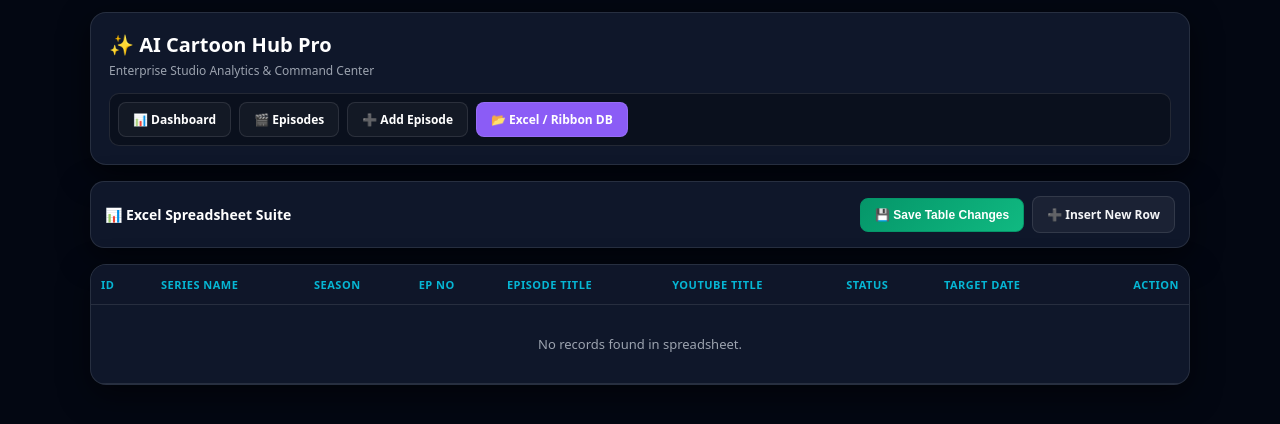
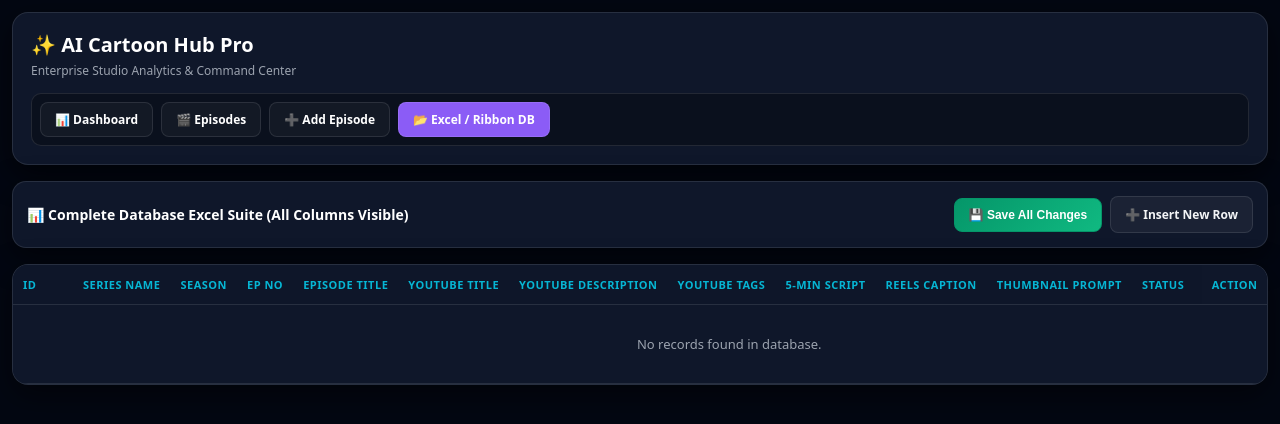
Before and after one commit to tanveer97082/cartoon_manager, a PHP site: page /export_import.php in a window 1280 px wide. Shown: the top 424 px of the page. Run offline with PHP 8.4, Linux system fonts and the light colour scheme; data comes from the database, SQL or seed files in the repository.

Commit message:
Update export_import.php

```diff
--- a/export_import.php
+++ b/export_import.php
@@ -7,58 +7,75 @@ require_once 'config.php';
 
 $msg = "";
 
-// Handle Inline Excel Data Update / Save
-if ($_SERVER['REQUEST_METHOD'] === 'POST' && isset($_POST['save_grid'])) {
+// Handle Full Database Grid Save (All Columns)
+if ($_SERVER['REQUEST_METHOD'] === 'POST' && isset($_POST['save_all_columns'])) {
     if (isset($_POST['row_id']) && is_array($_POST['row_id'])) {
-        $stmt =$db->prepare("UPDATE episodes SET series_name=?, season_name=?, episode_num=?, title=?, yt_title=?, status=?, target_date=? WHERE id=?");
+        $stmt = $db->prepare("UPDATE episodes SET series_name=?, season_name=?, episode_num=?, title=?, yt_title=?, yt_desc=?, yt_tags=?, script=?, reels_tiktok_caption=?, thumbnail_prompt=?, status=?, target_date=? WHERE id=?");
 
-        for ($i = 0; $i < count($_POST['row_id']);$i++) {
-            $id =$_POST['row_id'][$i];$series = $_POST['series_name'][$i];
-            $season =$_POST['season_name'][$i];$ep_num = $_POST['episode_num'][$i];
-            $title =$_POST['title'][$i];$yt_title = $_POST['yt_title'][$i];
-            $status =$_POST['status'][$i];$target_date = $_POST['target_date'][$i];
+        for ($i = 0; $i < count($_POST['row_id']); $i++) {
+            $id = $_POST['row_id'][$i];
+            $series = $_POST['series_name'][$i];
+            $season = $_POST['season_name'][$i];
+            $ep_num = $_POST['episode_num'][$i];
+            $title = $_POST['title'][$i];
+            $yt_title = $_POST['yt_title'][$i];
+            $yt_desc = $_POST['yt_desc'][$i];
+            $yt_tags = $_POST['yt_tags'][$i];
+            $script = $_POST['script'][$i];
+            $caption = $_POST['reels_tiktok_caption'][$i];
+            $thumb = $_POST['thumbnail_prompt'][$i];
+            $status = $_POST['status'][$i];
+            $target_date = $_POST['target_date'][$i];
 
-            $stmt->execute([$series,$season, $ep_num,$title, $yt_title,$status, $target_date,$id]);
+            $stmt->execute([$series, $season, $ep_num, $title, $yt_title, $yt_desc, $yt_tags, $script, $caption, $thumb, $status, $target_date, $id]);
         }
-        $msg = "Excel grid changes successfully saved to database!";
+        $msg = "All hidden and visible database columns updated successfully!";
     }
 }
 
-// Handle Add New Row from Excel Grid
+// Handle Add New Row with Complete Data
 if ($_SERVER['REQUEST_METHOD'] === 'POST' && isset($_POST['add_row'])) {
-    $stmt =$db->prepare("INSERT INTO episodes (series_name, season_name, episode_num, title, yt_title, status, target_date) VALUES (?, ?, ?, ?, ?, ?, ?)");
-    $stmt->execute([$_POST['new_series'] ?? 'Munki & Trunk',
-        $_POST['new_season'] ?? 'Season 1',$_POST['new_ep'] ?? 'S1E1',
-        $_POST['new_title'] ?? 'New Episode',$_POST['new_yt'] ?? 'YouTube Title',
+    $stmt = $db->prepare("INSERT INTO episodes (series_name, season_name, episode_num, title, yt_title, yt_desc, yt_tags, script, reels_tiktok_caption, thumbnail_prompt, status, target_date) VALUES (?, ?, ?, ?, ?, ?, ?, ?, ?, ?, ?, ?)");
+    $stmt->execute([
+        $_POST['new_series'] ?? 'Munki & Trunk',
+        $_POST['new_season'] ?? 'Season 1',
+        $_POST['new_ep'] ?? 'S1E1',
+        $_POST['new_title'] ?? 'New Episode',
+        $_POST['new_yt'] ?? 'YouTube Title',
+        $_POST['new_desc'] ?? '',
+        $_POST['new_tags'] ?? '',
+        $_POST['new_script'] ?? '',
+        $_POST['new_caption'] ?? '',
+        $_POST['new_thumb'] ?? '',
         'Script Ready',
         date('Y-m-d')
     ]);
-    $msg = "New row added successfully!";
+    $msg = "New complete episode row inserted!";
 }
 
-// Handle Row Delete from Grid
+// Handle Row Delete
 if (isset($_GET['delete_id'])) {
-    $stmt =$db->prepare("DELETE FROM episodes WHERE id = ?");
+    $stmt = $db->prepare("DELETE FROM episodes WHERE id = ?");
     $stmt->execute([$_GET['delete_id']]);
     header("Location: export_import.php");
     exit;
 }
 
-$rows =$db->query("SELECT * FROM episodes ORDER BY id DESC")->fetchAll(PDO::FETCH_ASSOC);
+$rows = $db->query("SELECT * FROM episodes ORDER BY id DESC")->fetchAll(PDO::FETCH_ASSOC);
 ?>
 <!doctype html>
 <html lang="en">
 <head>
     <meta charset="utf-8">
     <meta name="viewport" content="width=device-width, initial-scale=1">
-    <title>✨ Studio Excel Spreadsheet Editor</title>
+    <title>✨ Full Database Excel Studio</title>
     <style>
         :root {
             --bg: #030712; --card: #0f172a; --border: rgba(255, 255, 255, 0.1);
             --primary: #8b5cf6; --accent: #06b6d4; --text: #f3f4f6; --muted: #9ca3af;
         }
         body { font-family: system-ui, -apple-system, sans-serif; background: var(--bg); color: var(--text); margin: 0; padding: 12px; }
-        .wrapper { max-width: 1100px; margin: auto; }
+        .wrapper { max-width: 100%; width: 100%; box-sizing: border-box; margin: auto; }
 
         .excel-ribbon { background: var(--card); border: 1px solid var(--border); padding: 14px; border-radius: 14px; margin-bottom: 16px; display: flex; gap: 10px; flex-wrap: wrap; align-items: center; justify-content: space-between; box-shadow: 0 10px 30px rgba(0,0,0,0.5); }
         .ribbon-group { display: flex; gap: 8px; flex-wrap: wrap; align-items: center; }
@@ -66,14 +83,14 @@ $rows =$db->query("SELECT * FROM episodes ORDER BY id DESC")->fetchAll(PDO::FETC
         .excel-btn:hover { background: var(--primary); border-color: var(--primary); color: #fff; }
         .btn-save { background: linear-gradient(135deg, #059669, #10b981); border-color: #059669; color: white; }
 
-        .spreadsheet-container { background: var(--card); border: 1px solid var(--border); border-radius: 16px; overflow-x: auto; box-shadow: 0 10px 30px rgba(0,0,0,0.5); }
-        table { width: 100%; border-collapse: collapse; text-align: left; font-size: 13px; white-space: nowrap; }
-        th { background: rgba(15,23,42,0.95); color: var(--accent); padding: 12px 10px; font-size: 11px; text-transform: uppercase; letter-spacing: 0.5px; border-bottom: 1px solid var(--border); }
+        .spreadsheet-container { background: var(--card); border: 1px solid var(--border); border-radius: 16px; overflow-x: auto; box-shadow: 0 10px 30px rgba(0,0,0,0.5); max-height: 75vh; }
+        table { width: max-content; border-collapse: collapse; text-align: left; font-size: 13px; }
+        th { background: rgba(15,23,42,0.95); color: var(--accent); padding: 12px 10px; font-size: 11px; text-transform: uppercase; letter-spacing: 0.5px; border-bottom: 1px solid var(--border); position: sticky; top: 0; z-index: 10; }
         td { padding: 8px 10px; border-bottom: 1px solid var(--border); vertical-align: middle; }
         tr:hover { background: rgba(255,255,255,0.02); }
 
-        .cell-input { width: 100%; background: rgba(0,0,0,0.3); border: 1px solid transparent; color: var(--text); padding: 6px 8px; border-radius: 6px; font-size: 13px; box-sizing: border-box; }
-        .cell-input:focus { outline: none; background: rgba(15,23,42,0.9); border-color: var(--primary); }
+        .cell-input { width: 180px; background: rgba(0,0,0,0.3); border: 1px solid transparent; color: var(--text); padding: 7px 10px; border-radius: 6px; font-size: 13px; box-sizing: border-box; }
+        .cell-input:focus { outline: none; background: rgba(15,23,42,0.9); border-color: var(--primary); width: 280px; }
 
         .alert { background: rgba(5, 150, 105, 0.2); border: 1px solid rgba(5, 150, 105, 0.4); color: #34d399; padding: 10px; border-radius: 8px; margin-bottom: 14px; font-size: 13px; font-weight: 600; }
         .del-cell-btn { background: rgba(220,38,38,0.2); color: #f87171; border: 1px solid rgba(220,38,38,0.4); padding: 5px 10px; border-radius: 6px; text-decoration: none; font-size: 11px; font-weight: 600; }
@@ -91,11 +108,11 @@ $rows =$db->query("SELECT * FROM episodes ORDER BY id DESC")->fetchAll(PDO::FETC
         <form method="POST">
             <div class="excel-ribbon">
                 <div class="ribbon-group">
-                    <span style="font-weight: 700; color: #fff; font-size: 14px;">📊 Excel Spreadsheet Suite</span>
+                    <span style="font-weight: 700; color: #fff; font-size: 14px;">📊 Complete Database Excel Suite (All Columns Visible)</span>
                 </div>
                 <div class="ribbon-group">
-                    <button type="submit" name="save_grid" class="excel-btn btn-save">💾 Save Table Changes</button>
-                    <a href="export_import.php?add_blank=true" onclick="event.preventDefault(); document.getElementById('addRowModal').style.display='flex';" class="excel-btn">➕ Insert New Row</a>
+                    <button type="submit" name="save_all_columns" class="excel-btn btn-save">💾 Save All Changes</button>
+                    <a href="#" onclick="event.preventDefault(); document.getElementById('addRowModal').style.display='flex';" class="excel-btn">➕ Insert New Row</a>
                 </div>
             </div>
 
@@ -109,37 +126,49 @@ $rows =$db->query("SELECT * FROM episodes ORDER BY id DESC")->fetchAll(PDO::FETC
                             <th>Ep No</th>
                             <th>Episode Title</th>
                             <th>YouTube Title</th>
+                            <th>YouTube Description</th>
+                            <th>YouTube Tags</th>
+                            <th>5-Min Script</th>
+                            <th>Reels Caption</th>
+                            <th>Thumbnail Prompt</th>
                             <th>Status</th>
                             <th>Target Date</th>
-                            <th style="text-align: right;">Action</th>
+                            <th>Created At</th>
+                            <th style="text-align: right; position: sticky; right: 0; background: #0f172a;">Action</th>
                         </tr>
                     </thead>
                     <tbody>
-                        <?php if ($rows): foreach ($rows as$r): ?>
+                        <?php if ($rows): foreach ($rows as $r): ?>
                         <tr>
                             <td>
                                 <strong><?= $r['id'] ?></strong>
                                 <input type="hidden" name="row_id[]" value="<?= $r['id'] ?>">
                             </td>
                             <td><input type="text" name="series_name[]" class="cell-input" value="<?= htmlspecialchars($r['series_name']) ?>"></td>
-                            <td><input type="text" name="season_name[]" class="cell-input" value="<?= htmlspecialchars($r['season_name']) ?>" style="width: 80px;"></td>
-                            <td><input type="text" name="episode_num[]" class="cell-input" value="<?= htmlspecialchars($r['episode_num']) ?>" style="width: 70px;"></td>
+                            <td><input type="text" name="season_name[]" class="cell-input" value="<?= htmlspecialchars($r['season_name']) ?>" style="width: 90px;"></td>
+                            <td><input type="text" name="episode_num[]" class="cell-input" value="<?= htmlspecialchars($r['episode_num']) ?>" style="width: 80px;"></td>
                             <td><input type="text" name="title[]" class="cell-input" value="<?= htmlspecialchars($r['title']) ?>"></td>
                             <td><input type="text" name="yt_title[]" class="cell-input" value="<?= htmlspecialchars($r['yt_title']) ?>"></td>
+                            <td><input type="text" name="yt_desc[]" class="cell-input" value="<?= htmlspecialchars($r['yt_desc']) ?>"></td>
+                            <td><input type="text" name="yt_tags[]" class="cell-input" value="<?= htmlspecialchars($r['yt_tags']) ?>"></td>
+                            <td><input type="text" name="script[]" class="cell-input" value="<?= htmlspecialchars($r['script']) ?>"></td>
+                            <td><input type="text" name="reels_tiktok_caption[]" class="cell-input" value="<?= htmlspecialchars($r['reels_tiktok_caption']) ?>"></td>
+                            <td><input type="text" name="thumbnail_prompt[]" class="cell-input" value="<?= htmlspecialchars($r['thumbnail_prompt']) ?>"></td>
                             <td>
-                                <select name="status[]" class="cell-input" style="width: 120px;">
+                                <select name="status[]" class="cell-input" style="width: 130px;">
                                     <option value="Script Ready" <?= $r['status']=='Script Ready'?'selected':'' ?>>Script Ready</option>
                                     <option value="In Production" <?= $r['status']=='In Production'?'selected':'' ?>>In Production</option>
                                     <option value="Published" <?= $r['status']=='Published'?'selected':'' ?>>Published</option>
                                 </select>
                             </td>
-                            <td><input type="date" name="target_date[]" class="cell-input" value="<?= htmlspecialchars($r['target_date']) ?>" style="width: 130px;"></td>
-                            <td style="text-align: right;">
+                            <td><input type="date" name="target_date[]" class="cell-input" value="<?= htmlspecialchars($r['target_date']) ?>" style="width: 135px;"></td>
+                            <td style="color: var(--muted); font-size: 11px;"><?= htmlspecialchars($r['created_at']) ?></td>
+                            <td style="text-align: right; position: sticky; right: 0; background: #0f172a;">
                                 <a href="export_import.php?delete_id=<?= $r['id'] ?>" class="del-cell-btn" onclick="return confirm('Delete this row?');">Delete</a>
                             </td>
                         </tr>
                         <?php endforeach; else: ?>
-                        <tr><td colspan="9" style="text-align: center; color: var(--muted); padding: 30px;">No records found in spreadsheet.</td></tr>
+                        <tr><td colspan="15" style="text-align: center; color: var(--muted); padding: 30px;">No records found in database.</td></tr>
                         <?php endif; ?>
                     </tbody>
                 </table>
@@ -147,16 +176,21 @@ $rows =$db->query("SELECT * FROM episodes ORDER BY id DESC")->fetchAll(PDO::FETC
         </form>
     </div>
 
-    <!-- Quick Add Row Modal -->
+    <!-- Quick Add Complete Row Modal -->
     <div id="addRowModal" style="display:none; position:fixed; top:0; left:0; width:100%; height:100%; background:rgba(3,7,18,0.85); backdrop-filter:blur(5px); align-items:center; justify-content:center; z-index:100;">
-        <div style="background:#1e293b; padding:24px; border-radius:16px; border:1px solid var(--border); width:100%; max-width:450px;">
-            <h2 style="margin-top:0; color:#fff; font-size:18px;">➕ Insert New Spreadsheet Row</h2>
+        <div style="background:#1e293b; padding:24px; border-radius:16px; border:1px solid var(--border); width:100%; max-width:500px; max-height:90vh; overflow-y:auto;">
+            <h2 style="margin-top:0; color:#fff; font-size:18px;">➕ Insert Complete Episode Row</h2>
             <form method="POST">
-                <div style="margin-bottom: 12px;"><label style="font-size:11px; color:var(--accent); font-weight:700;">SERIES NAME</label><input type="text" name="new_series" value="Munki & Trunk" class="cell-input" required></div>
-                <div style="margin-bottom: 12px;"><label style="font-size:11px; color:var(--accent); font-weight:700;">SEASON NAME</label><input type="text" name="new_season" value="Season 1" class="cell-input" required></div>
-                <div style="margin-bottom: 12px;"><label style="font-size:11px; color:var(--accent); font-weight:700;">EPISODE NUMBER</label><input type="text" name="new_ep" placeholder="S1E5" class="cell-input" required></div>
-                <div style="margin-bottom: 12px;"><label style="font-size:11px; color:var(--accent); font-weight:700;">EPISODE TITLE</label><input type="text" name="new_title" placeholder="Title" class="cell-input" required></div>
-                <div style="margin-bottom: 16px;"><label style="font-size:11px; color:var(--accent); font-weight:700;">YOUTUBE TITLE</label><input type="text" name="new_yt" placeholder="YT Title" class="cell-input" required></div>
+                <div style="margin-bottom: 10px;"><label style="font-size:11px; color:var(--accent); font-weight:700;">SERIES NAME</label><input type="text" name="new_series" value="Munki & Trunk" class="cell-input" style="width:100%;" required></div>
+                <div style="margin-bottom: 10px;"><label style="font-size:11px; color:var(--accent); font-weight:700;">SEASON NAME</label><input type="text" name="new_season" value="Season 1" class="cell-input" style="width:100%;" required></div>
+                <div style="margin-bottom: 10px;"><label style="font-size:11px; color:var(--accent); font-weight:700;">EPISODE NUMBER</label><input type="text" name="new_ep" placeholder="S1E5" class="cell-input" style="width:100%;" required></div>
+                <div style="margin-bottom: 10px;"><label style="font-size:11px; color:var(--accent); font-weight:700;">EPISODE TITLE</label><input type="text" name="new_title" placeholder="Title" class="cell-input" style="width:100%;" required></div>
+                <div style="margin-bottom: 10px;"><label style="font-size:11px; color:var(--accent); font-weight:700;">YOUTUBE TITLE</label><input type="text" name="new_yt" placeholder="YT Title" class="cell-input" style="width:100%;" required></div>
+                <div style="margin-bottom: 10px;"><label style="font-size:11px; color:var(--accent); font-weight:700;">YOUTUBE DESCRIPTION</label><textarea name="new_desc" class="cell-input" style="width:100%; height:70px;"></textarea></div>
+                <div style="margin-bottom: 10px;"><label style="font-size:11px; color:var(--accent); font-weight:700;">YOUTUBE TAGS</label><input type="text" name="new_tags" class="cell-input" style="width:100%;"></div>
+                <div style="margin-bottom: 10px;"><label style="font-size:11px; color:var(--accent); font-weight:700;">5-MIN SCRIPT</label><textarea name="new_script" class="cell-input" style="width:100%; height:70px;"></textarea></div>
+                <div style="margin-bottom: 10px;"><label style="font-size:11px; color:var(--accent); font-weight:700;">REELS CAPTION</label><textarea name="new_caption" class="cell-input" style="width:100%; height:60px;"></textarea></div>
+                <div style="margin-bottom: 16px;"><label style="font-size:11px; color:var(--accent); font-weight:700;">THUMBNAIL PROMPT</label><textarea name="new_thumb" class="cell-input" style="width:100%; height:60px;"></textarea></div>
                 <div style="display:flex; gap:10px;">
                     <button type="submit" name="add_row" class="excel-btn btn-save" style="flex:1; justify-content:center;">Insert Row</button>
                     <button type="button" onclick="document.getElementById('addRowModal').style.display='none';" class="excel-btn" style="flex:1; justify-content:center; background:rgba(255,255,255,0.1);">Cancel</button>
```
